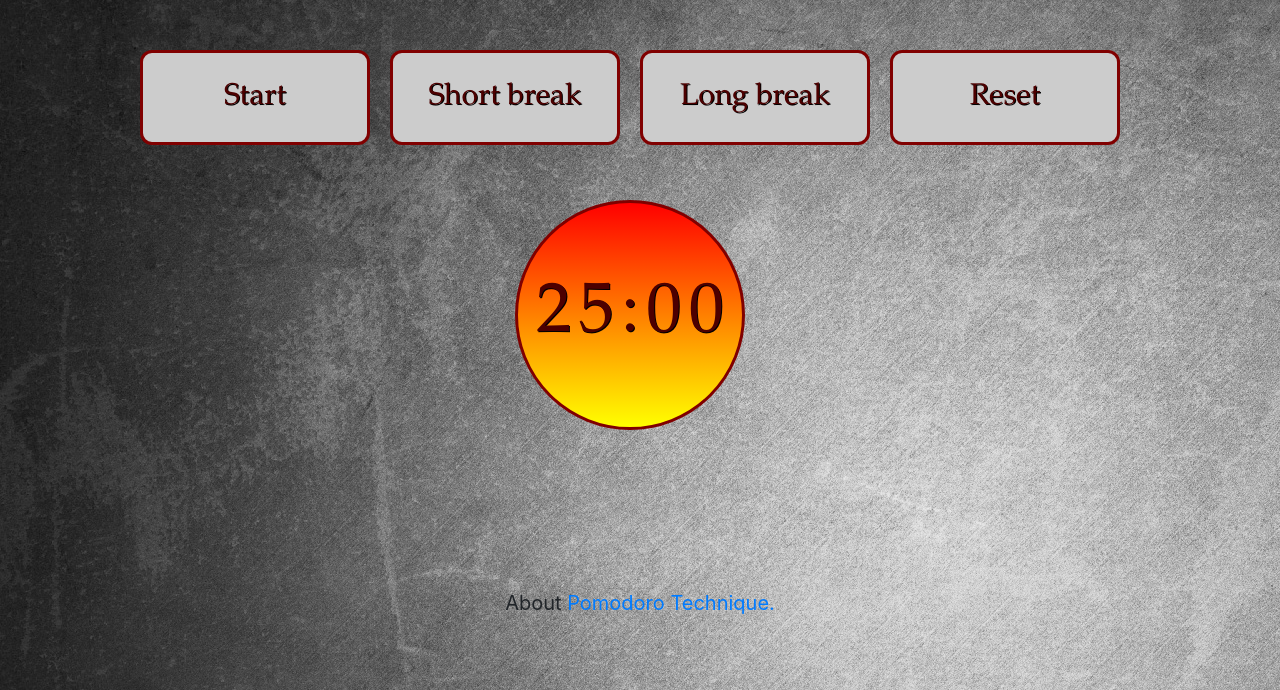
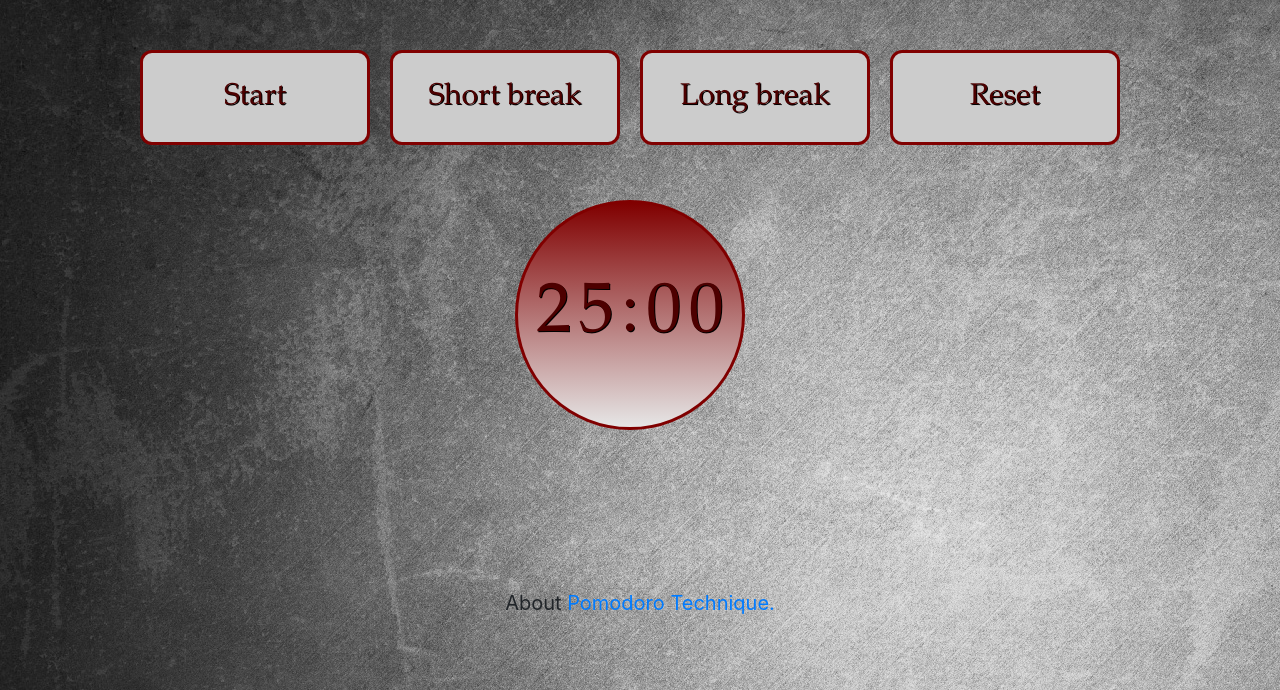
Before and after one commit to dijanal/pomodorist, a plain HTML site: page index.html in a window 1280 px wide. Shown: the part 110-800 px from the top of the page. Drawn offline with nearby package versions, Linux system fonts and the light colour scheme.

Commit message:
Change css

```diff
--- a/css/pomodorist.css
+++ b/css/pomodorist.css
@@ -83,7 +83,8 @@
 #clock {border-radius: 50%;
 width:230px;
 height:230px;
-background: linear-gradient(red, yellow);
+background: linear-gradient( #800000
+, #e6e6e6);
 }
 #link {
      display: flex;
--- a/js/pomodorist.js
+++ b/js/pomodorist.js
@@ -5,11 +5,6 @@ var minutesOnes = 0;
 var minutesTens = 0;
 var timerOn = false;
 var timerJustStarted = true;
-
-
-
-
-
 
 function longbreak()
     {
```
